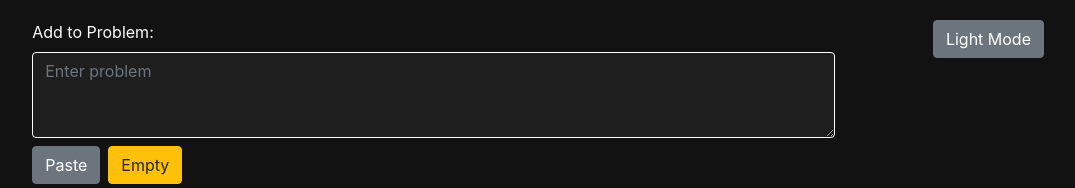
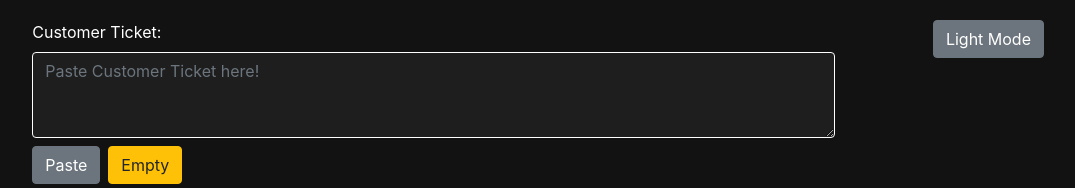
Before and after one commit to aab500/Note, a React (Vite) app: page / in a window 1280 px wide. Shown: the top 188 px of the page, without its empty margins (151-1226 px from the left). Built offline with nearby package versions, Linux system fonts and the light colour scheme; the HTML template or start-up script is replaced by a standard one.

Commit message:
Update ProblemInput.jsx

```diff
--- a/src/components/ProblemInput.jsx
+++ b/src/components/ProblemInput.jsx
@@ -22,12 +22,12 @@ function ProblemInput({ problemInput, setProblemInput }) {
 
   return (
     <div className="form-group">
-      <label htmlFor="problemInput">Add to Problem:</label>
+      <label htmlFor="problemInput">Customer Ticket:</label>
       <textarea
         className="form-control large-textarea"
         id="problemInput"
         rows="3"
-        placeholder="Enter problem"
+        placeholder="Paste Customer Ticket here!"
         value={problemInput}
         onChange={handleProblemInputChange}
       />
```
